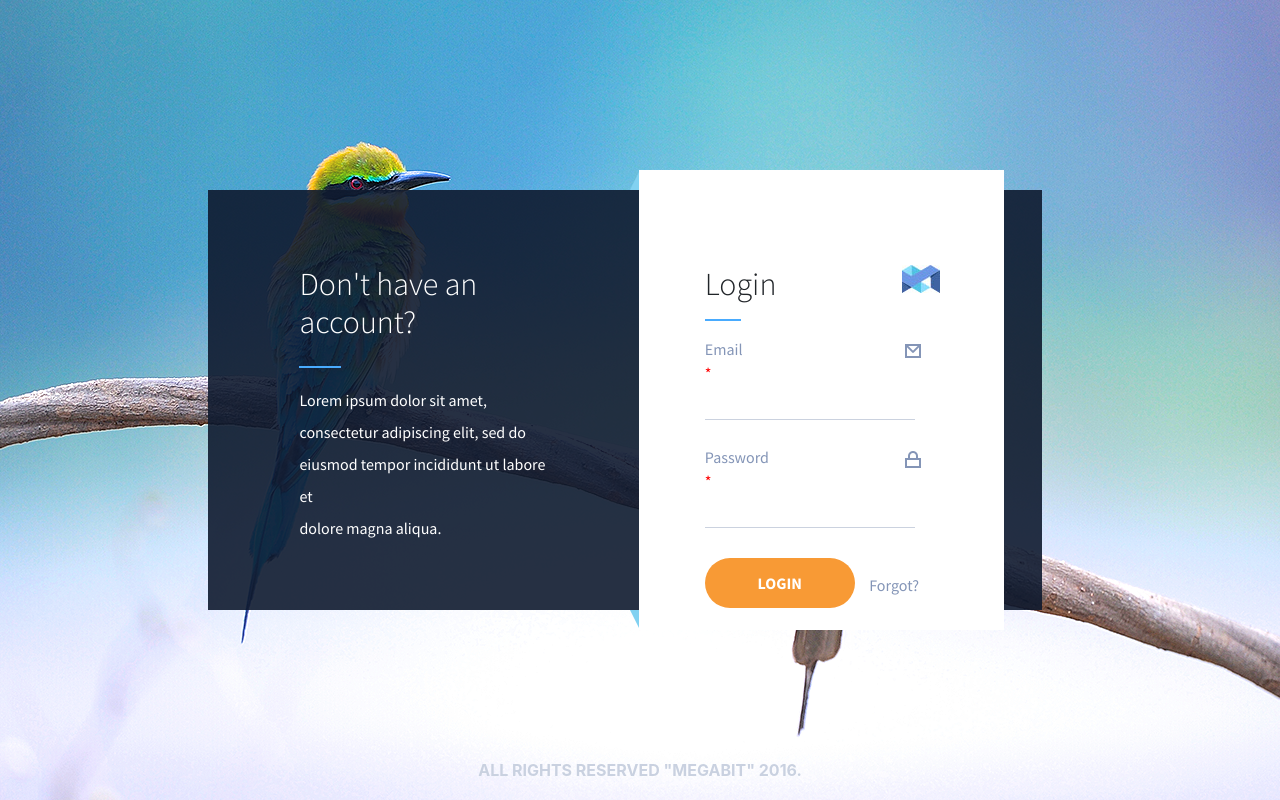
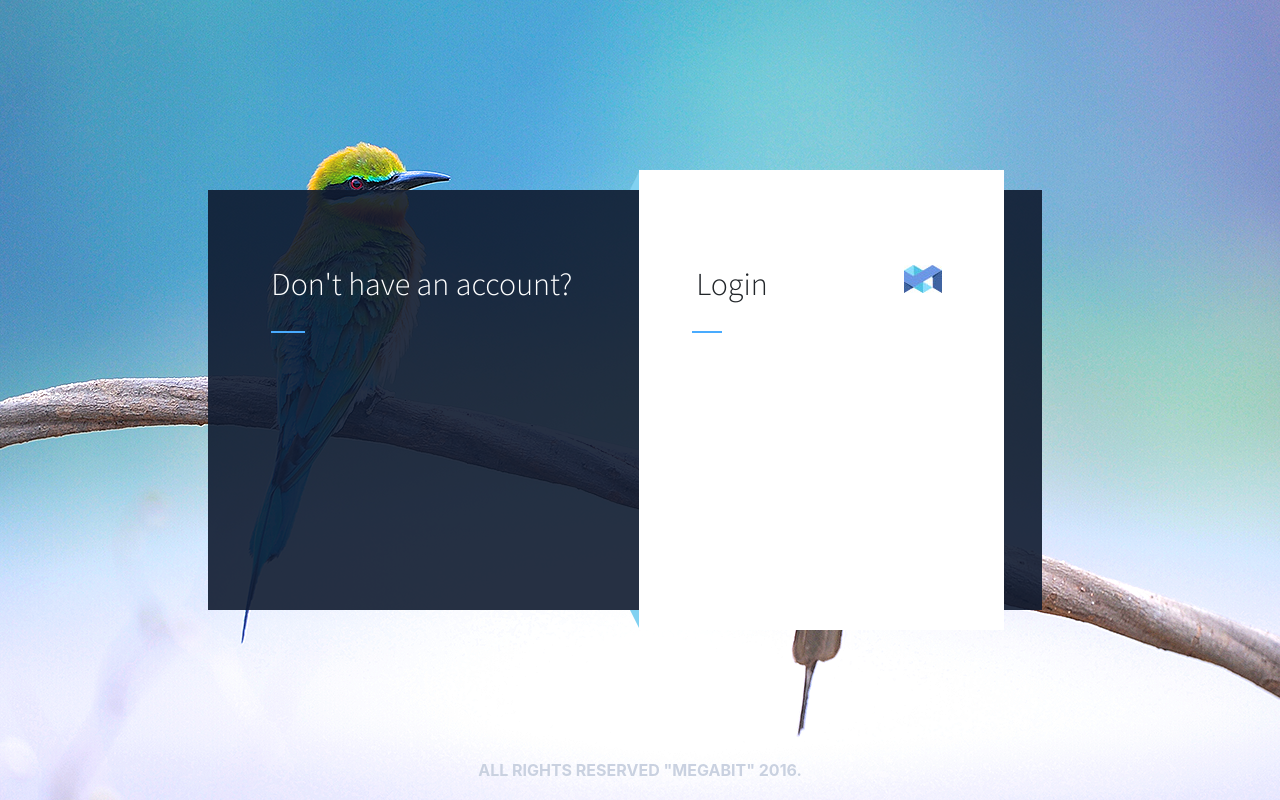
Before and after one commit to vladi-j/MagebitProject, a PHP site: page / in a window 1280 px wide. Run offline with PHP 8.4, Linux system fonts and the light colour scheme.

Commit message:
Rows as they are defined in Bootstrap

```diff
--- a/css/style.css
+++ b/css/style.css
@@ -106,7 +106,6 @@ input {
     font-family: 'Source Sans Pro', sans-serif;
     font-weight: 300 !important;
     color: white;
-    padding-top: 95px;
 }
 .inactive-section-abstract{
     color: white;
@@ -114,3 +113,9 @@ input {
     font-weight: 400 !important;
     line-height: 2;
 }
+.headings{
+    margin-top: 265px;
+}
+.separating-lines{
+    margin-top: 315px;
+}
--- a/index.html
+++ b/index.html
@@ -15,8 +15,8 @@
     <div class="row container-fluid">
         <div class="authentication-background col-lg-8 mx-auto"></div>
         <div class="container position-absolute col-lg-4 offset-lg-6">
-            <div class="login-box mr-5 ml-n3">
-                <div class="row">
+             <div class="login-box mr-5 ml-n3">
+            <!--<div class="row">
                     <div class="col-lg-2 offset-lg-2">
                         <h2 class="login-header">Login</h2>
                         <hr class="line-divisor">
@@ -25,7 +25,6 @@
                         <img src="img/logo.jpg" alt="MAGEBIT">
                     </div>
                 </div>
-                <!--Elements for e-mail-->
                 <div class="row">
                     <div class="col-lg-2 offset-lg-2 email-header">
                         <label for="email-input">Email <span class="red-star">*</span></label>
@@ -39,7 +38,6 @@
                         <input type="email" class="email-input">
                     </div>
                 </div>
-                <!--Elements for password-->
                 <div class="row password-section">
                     <div class="col-lg-3 offset-lg-2 password-header">
                         <label for="password-input">Password <span class="red-star">*</span></label>
@@ -53,7 +51,6 @@
                         <input type="password" class="password-input">
                     </div>
                 </div>
-                <!--Button-->
                 <div class="row button-section">
                     <div class="col-lg-4 offset-lg-2">
                         <button type="submit" class="btn btn-lg login-button">LOGIN</button>
@@ -61,12 +58,44 @@
                     <div class="col-lg-3 offset-lg-1 forgot-link">
                         <h7>Forgot?</h7>
                     </div>
-                </div>
+                </div>-->
             </div>
         </div>
         <div class="upper-fold position-absolute col-lg-1 offset-lg-5"></div>
         <div class="lower-fold position-absolute col-lg-1 offset-lg-5"></div>
-        <div class="col-lg-4 offset-lg-2 position-absolute inactive-signup-section">
+        <div class="row container-fluid position-absolute headings">
+            <div class="col-lg-4 offset-lg-2">
+                <div class="ml-lg-5">
+                    <h2 class="signup-header">Don't have an account?</h2>
+                </div>
+            </div>
+            <div class="col-lg-1 offset-lg-1">
+                <div class="ml-lg-n5">
+                    <h2 class="login-header">Login</h2>
+                </div>
+            </div>
+            <div class="col-lg-1 offset-lg-1">
+            <div class="ml-n5">
+                <img src="img/logo.jpg" alt="MAGEBIT">
+            </div>
+            </div>
+        </div>
+        <div class="row container-fluid position-absolute separating-lines">
+            <div class="col-lg-1 offset-lg-2">
+                <div class="ml-lg-5 mr-lg-n2">
+                    <hr class="line-divisor">
+                </div>
+            </div>
+            <div class="col-lg-1 offset-lg-4">
+                <div class="ml-lg-n5 mr-lg-5">
+                    <div class="ml-lg-n1 mr-lg-5">
+                        <hr class="line-divisor">
+
+                    </div>
+                </div>
+            </div>
+        </div>
+        <!-- <div class="col-lg-4 offset-lg-2 position-absolute inactive-signup-section">
             <div class="row">
                 <div class="col-lg-8 offset-lg-2">
                     <h2 class="signup-header">Don't have an account?</h2>
@@ -90,7 +119,7 @@
                     </p>
                 </div>
             </div>
-        </div>
+        </div> -->
     </div>
     <footer class="page-footer">
         <div class="container">
```
